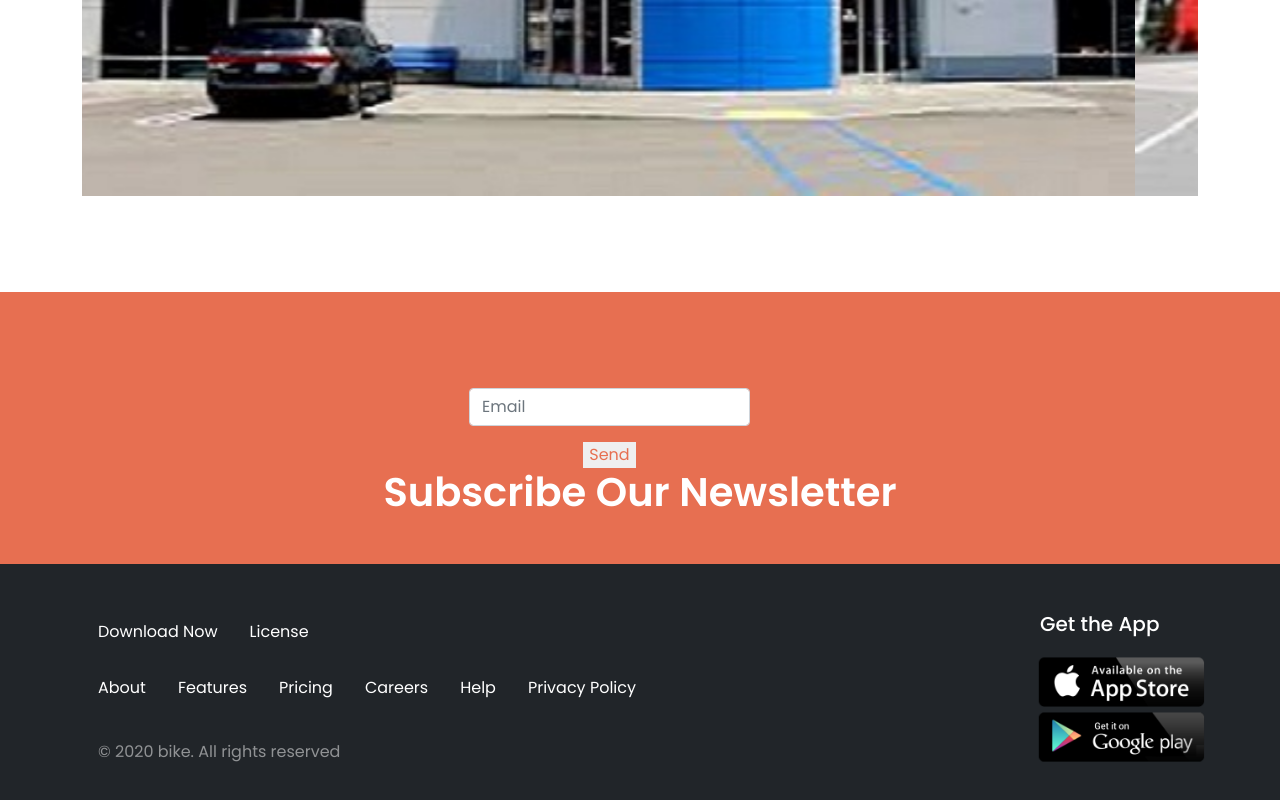
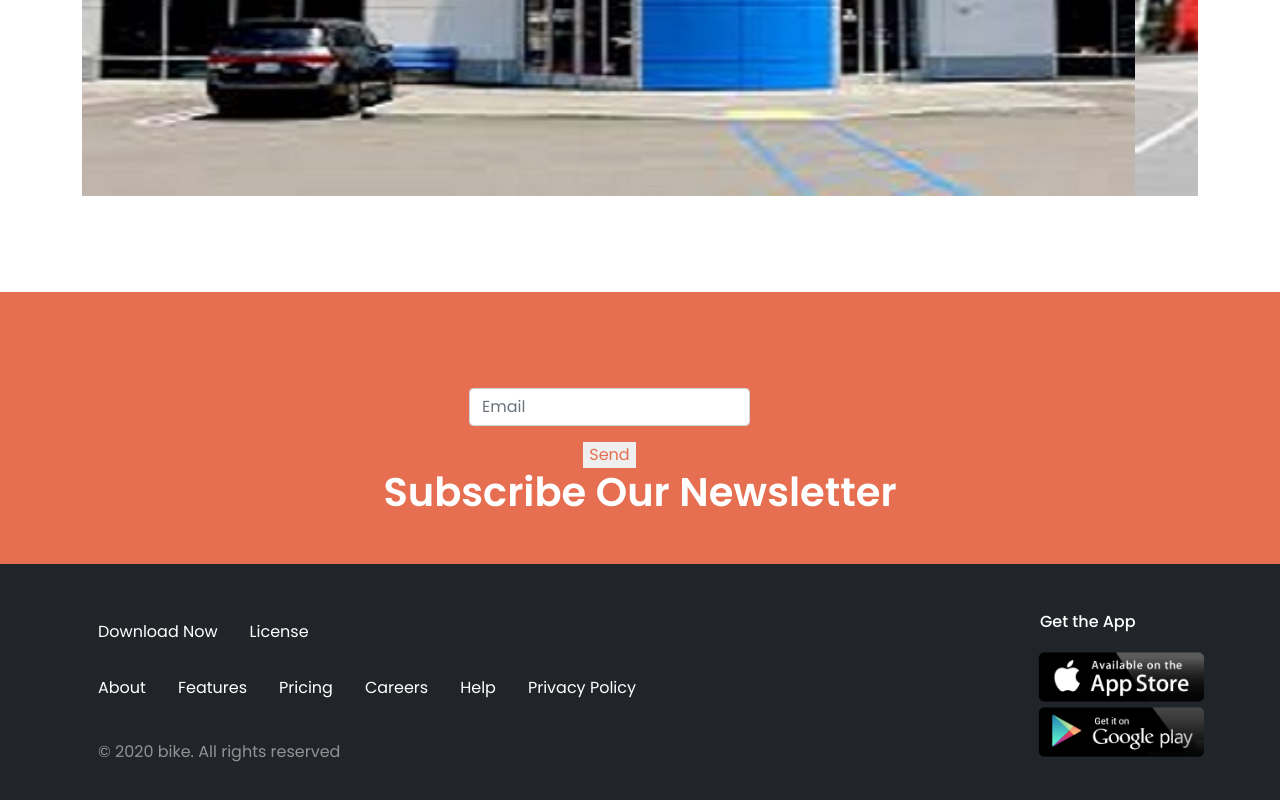
Before and after one commit to MazidulIslam/honda-cbr-bootstrap-assignment, a plain HTML site: page index.html in a window 1280 px wide. Shown: the part 3975-4775 px from the top of the page. Drawn offline with nearby package versions, Linux system fonts and the light colour scheme.

Commit message:
final submit

```diff
--- a/index.html
+++ b/index.html
@@ -484,7 +484,7 @@
                     <p class="text-white-50 p-3">© 2020 bike. All rights reserved</p>
                 </div>
                 <div class="col-lg-4 col-sm-12 my-5 mr-lg-0">
-                    <h5 class="text-white ps-2 footer-right-align">Get the App</h5>
+                    <h6 class="text-white ps-2 footer-right-align">Get the App</h6>
                     <img class="img-fluid w-50 footer-right-align" src="images/gettheapp.png" alt="">
                 </div>
             </div>
```
